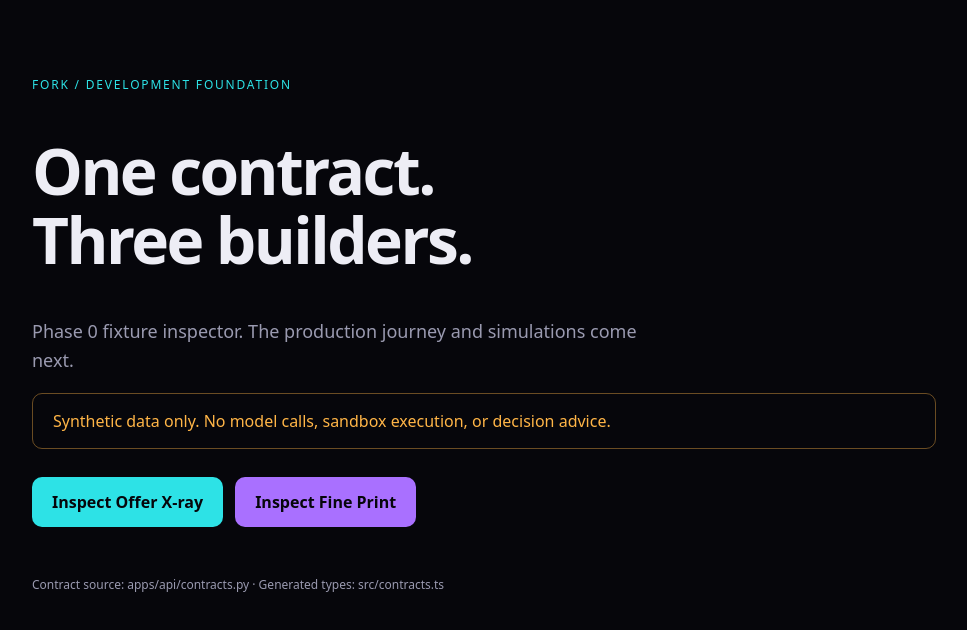
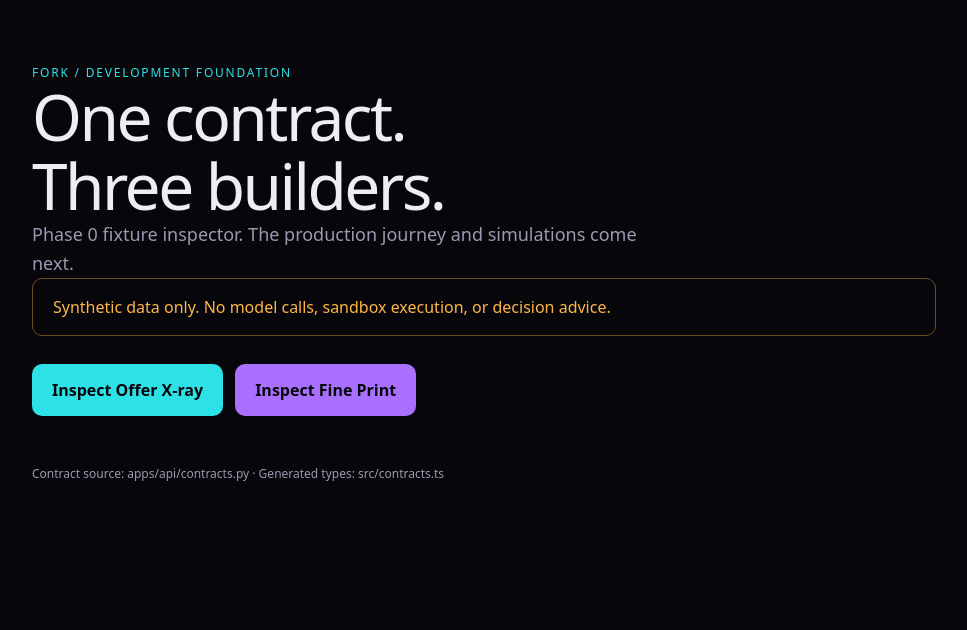
Before and after one commit to satyam-kumar06/ButterFly, a React (Vite) app in the folder apps/web/: page / in a window 1280 px wide. Shown: the top 630 px of the page, without its empty margins (156-1123 px from the left). Built offline with nearby package versions, Linux system fonts and the light colour scheme.

Commit message:
Enable Tailwind and add Fork design tokens

```diff
--- a/apps/web/src/main.tsx
+++ b/apps/web/src/main.tsx
@@ -1,6 +1,7 @@
 import React, { useState } from 'react';
 import { createRoot } from 'react-dom/client';
 import type { ContractBundle } from './contracts';
+import './styles/index.css';
 import './styles/base.css';
 
 type Results = ContractBundle['results'];
--- /dev/null
+++ b/apps/web/src/styles/index.css
@@ -0,0 +1,48 @@
+@import "tailwindcss";
+@import "@fontsource-variable/space-grotesk";
+@import "@fontsource-variable/inter";
+@import "@fontsource-variable/jetbrains-mono";
+
+/* Design tokens from the Fork spec. "static" keeps every variable in the
+   output, so 3D code can read them later with getComputedStyle. */
+@theme static {
+  --color-void: #06060b;
+  --color-option-a: #2de2e6;
+  --color-option-b: #a970ff;
+  --color-flip: #ffb547;
+  --color-good: #4ade80;
+  --color-bad: #ff5c7a;
+  --color-ink: #ededf5;
+  --color-muted: #9a9ab0;
+
+  --font-display: "Space Grotesk Variable", system-ui, sans-serif;
+  --font-body: "Inter Variable", system-ui, sans-serif;
+  --font-mono: "JetBrains Mono Variable", ui-monospace, monospace;
+
+  --radius-panel: 16px;
+  --radius-control: 10px;
+
+  --ease-base: cubic-bezier(0.22, 1, 0.36, 1);
+}
+
+:root {
+  --motion-fast: 180ms;
+  --motion-base: 420ms;
+  --motion-camera: 1200ms;
+}
+
+@layer base {
+  body {
+    background: var(--color-void);
+    color: var(--color-ink);
+    font-family: var(--font-body);
+  }
+}
+
+/* Floating glass panel: use class="glass" */
+@utility glass {
+  background: rgb(255 255 255 / 0.06);
+  backdrop-filter: blur(16px);
+  border: 1px solid rgb(255 255 255 / 0.12);
+  border-radius: var(--radius-panel);
+}
--- a/apps/web/vite.config.ts
+++ b/apps/web/vite.config.ts
@@ -1,8 +1,9 @@
 import { defineConfig, loadEnv } from 'vite';
 import react from '@vitejs/plugin-react';
+import tailwindcss from '@tailwindcss/vite';
 
 export default defineConfig(({ mode }) => {
   const env = loadEnv(mode, '../..', 'VITE_');
-  return { plugins: [react()], envDir: '../..',
+  return { plugins: [react(), tailwindcss()], envDir: '../..',
     define: { 'import.meta.env.VITE_MOCK': JSON.stringify(env.VITE_MOCK ?? '1') } };
 });
```
